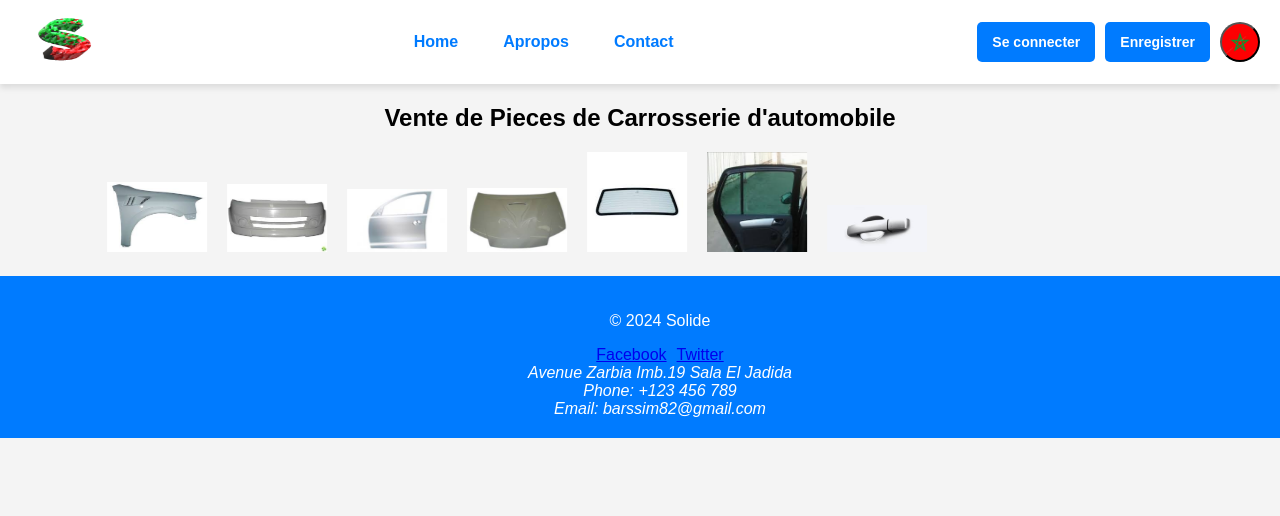
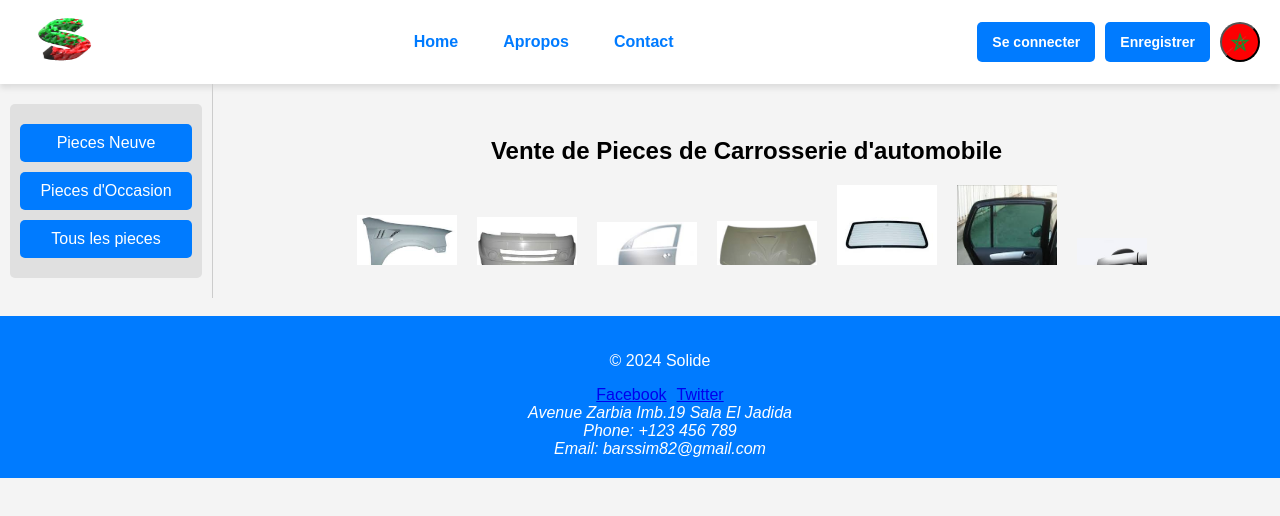
Before and after one commit to barssim/auto-parts-shop, a React (Create React App) app: page / in a window 1280 px wide. Shown: the top 516 px of the page. Built offline with nearby package versions, Linux system fonts and the light colour scheme.

Commit message:
replace elements

```diff
--- a/src/App.js
+++ b/src/App.js
@@ -25,17 +25,28 @@ function App() {
 	return (
 		<Router>
 			<Header language={language} toggleLanguage={toggleLanguage} />
-			<div style={{ textAlign: "center" }}>
+			<div style={{ display: "flex", alignItems: "center" }}>
+				{/* Left Menu */}
+				<div style={{ width: "15%", padding: "10px", textAlign: "left", borderRight: "1px solid #ccc" }}>
+					<Home language={language} toggleLanguage={toggleLanguage} />
+				</div>
+
+				{/* Right Content */}
+				<div style={{ flex: 1, padding: "10px", textAlign: "center" }}>
 					<h2>{content.whatWeDo}</h2>
 				<div
-					className="marquee"
+					className="marquee-container"
 					 style={{
     fontSize: "25px",
     letterSpacing: "normal",
     position: "relative",
     textAlign: "center",
-						overflow: "hidden", // Ensure content stays within bounds
-						whiteSpace: "nowrap", // Prevent wrapping
+    overflow: "hidden",
+    whiteSpace: "nowrap",
+    width: "800px", // Limit the width
+    height: "80px", // Optional: for better vertical centering
+    lineHeight: "40px", // Match height for vertical centering
+    margin: "0 auto", // Center the container itself if needed
   }}
 				>
 					<div className="scroll-images">
@@ -49,9 +60,11 @@ function App() {
 					</div>
 				</div>
 				</div>
-			<br />
+
+			</div>
+
+			<br/>
 			<Routes>
-				<Route path="/Home" element={<Home language={language} toggleLanguage={toggleLanguage} />} />
 				<Route path="/about" element={<About language={language} toggleLanguage={toggleLanguage} />} />
 				<Route path="/contact" element={<Contact language={language} toggleLanguage={toggleLanguage} />} />
 				<Route path="/login" element={<Login language={language} toggleLanguage={toggleLanguage} />} />
--- a/src/pages/AllArticle.js
+++ b/src/pages/AllArticle.js
@@ -33,9 +33,7 @@ const AllArticle = () => {
 	if (error) return <div>Error: {error}</div>;
 
 	return (
-
-		<div>
-			<h1>Article List</h1>
+		<div style={{ flex: 1, padding: "10px", textAlign: "center" }}>
 			<ul>
 				{articles.map((article) => (
 					<li key={article.articleno}>
--- a/src/pages/CommonSearchNew.js
+++ b/src/pages/CommonSearchNew.js
@@ -35,8 +35,7 @@ const CommonSearchNew = () => {
 
 	return (
 
-		<div>
-			<h1>Article List</h1>
+		<div style={{ flex: 1, padding: "10px", textAlign: "center" }}>
 			<ul>
 				{articles.map((article) => (
 					<li key={article.articleno}>
--- a/src/pages/CommonSearchOld.js
+++ b/src/pages/CommonSearchOld.js
@@ -32,8 +32,7 @@ const CommonSearchOld = () => {
 
 	return (
 
-		<div>
-			<h1>Article List</h1>
+		<div style={{ flex: 1, padding: "10px", textAlign: "center" }}>
 			<ul>
 				{articles.map((article) => (
 					<li key={article.articleno}>
--- a/src/pages/Home.js
+++ b/src/pages/Home.js
@@ -6,9 +6,7 @@ import ar from "../locales/ar.json";
 const Home = ({ language }) => {
     const content = language === "fr" ? fr : ar;
     return (
-        <div>
-            <br /><br />
-            <div className="side-menu">
+            <div className="menu-item">
                 <a
                     href="/commonSearchNew"
                     title="Chercher Pièce Neuve"
@@ -30,8 +28,7 @@ const Home = ({ language }) => {
                 >
                     {content.allProducts}
                 </a>
-            </div>t
-        </div>
+            </div>
     );
 }
 
```
Also changed, not shown: src/App.css (line endings or trailing spaces). Lines whose indentation alone changed are shown as unchanged.
